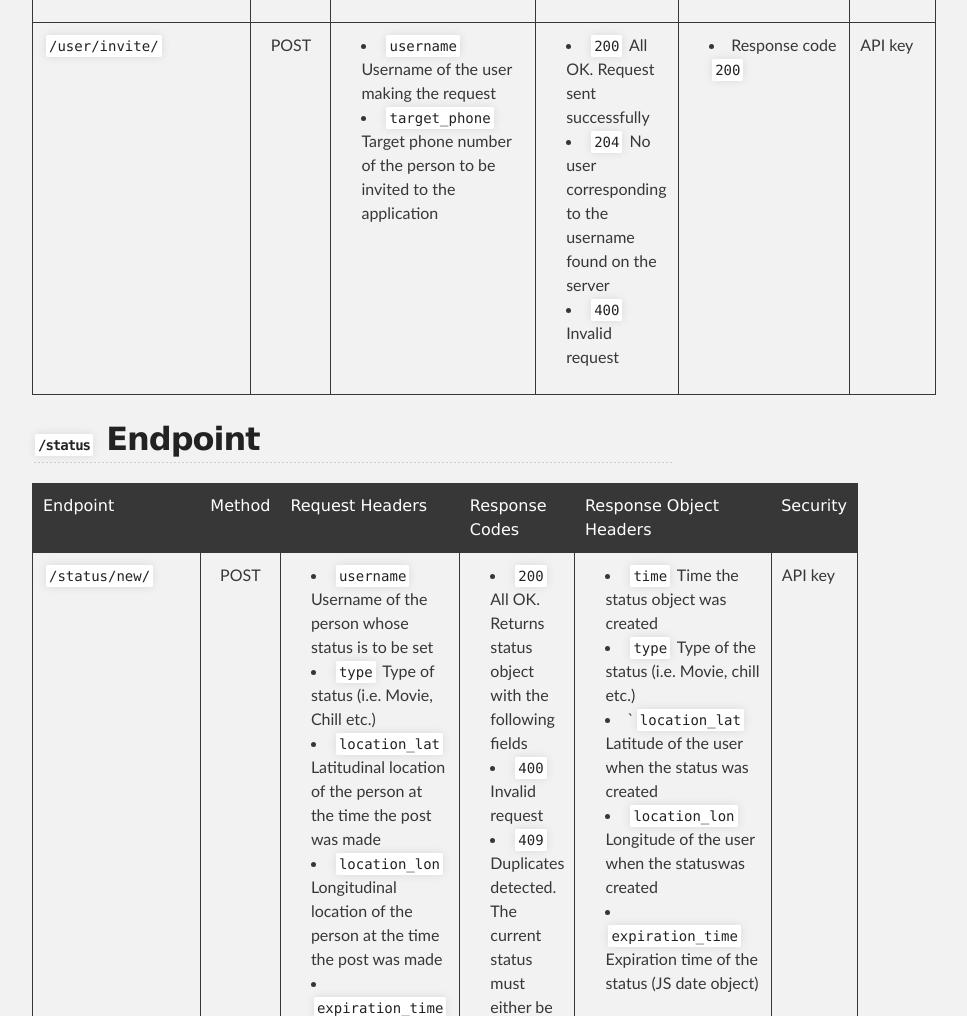
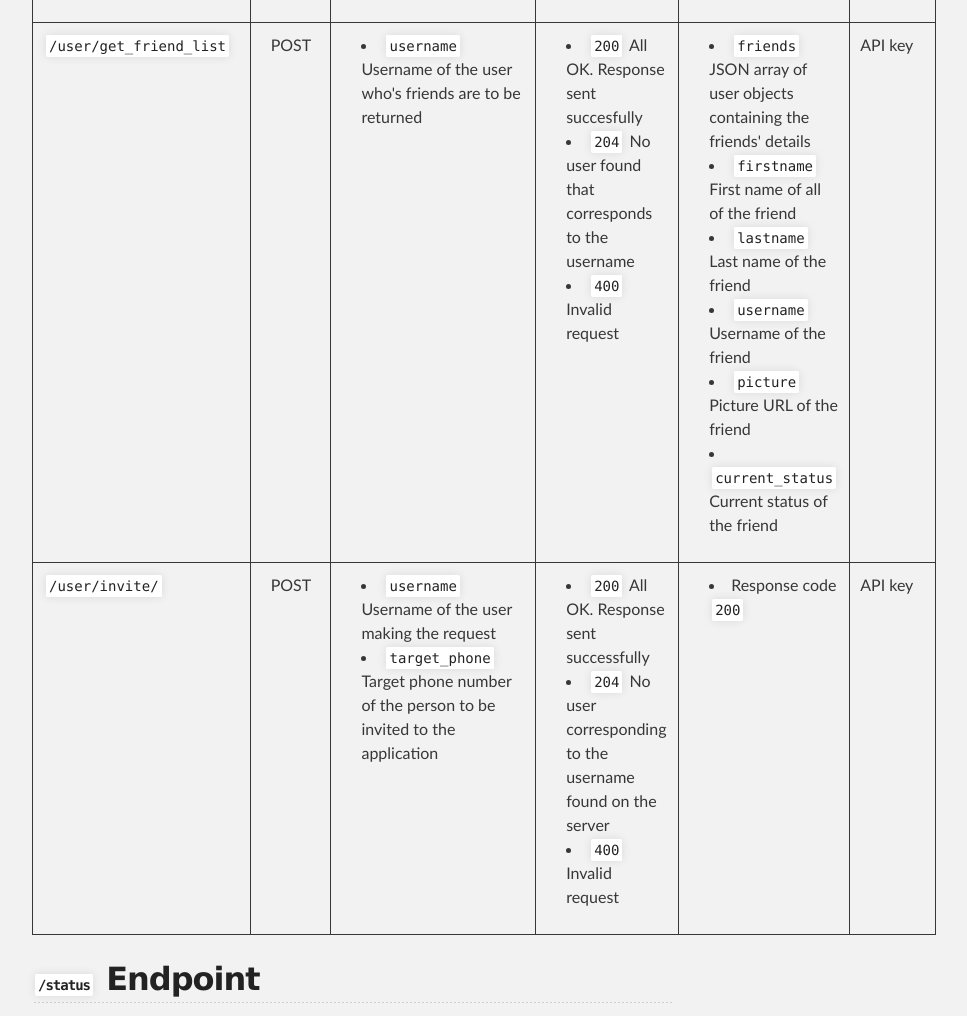
Before and after one commit to rukmal/Rendezvous-API, a plain HTML site: page index.html in a window 1280 px wide. Shown: the part 5866-6882 px from the top of the page, without its empty margins (288-1255 px from the left). Drawn offline with Linux system fonts and the light colour scheme.

```diff
--- a/index.html
+++ b/index.html
@@ -317,6 +317,35 @@
 <td align="left">API key</td>
 </tr>
 <tr>
+<td align="left"><code>/user/get_friend_list</code></td>
+<td align="center">POST</td>
+<td align="left"><ul><li>
+<code>username</code> Username of the user who's friends are to be returned</li></ul></td>
+<td align="left"><ul>
+<li>
+<code>200</code> All OK. Response sent succesfully</li>
+<li>
+<code>204</code> No user found that corresponds to the username</li>
+<li>
+<code>400</code> Invalid request</li>
+</ul></td>
+<td align="left"><ul>
+<li>
+<code>friends</code> JSON array of user objects containing the friends' details</li>
+<li>
+<code>firstname</code> First name of all of the friend</li>
+<li>
+<code>lastname</code> Last name of the friend</li>
+<li>
+<code>username</code> Username of the friend</li>
+<li>
+<code>picture</code> Picture URL of the friend</li>
+<li>
+<code>current_status</code> Current status of the friend</li>
+</ul></td>
+<td align="left">API key</td>
+</tr>
+<tr>
 <td align="left"><code>/user/invite/</code></td>
 <td align="center">POST</td>
 <td align="left"><ul>
@@ -327,7 +356,7 @@
 </ul></td>
 <td align="left"><ul>
 <li>
-<code>200</code> All OK. Request sent successfully</li>
+<code>200</code> All OK. Response sent successfully</li>
 <li>
 <code>204</code> No user corresponding to the username found on the server</li>
 <li>
```
Also changed, not shown: params.json (+1 -1 lines).
